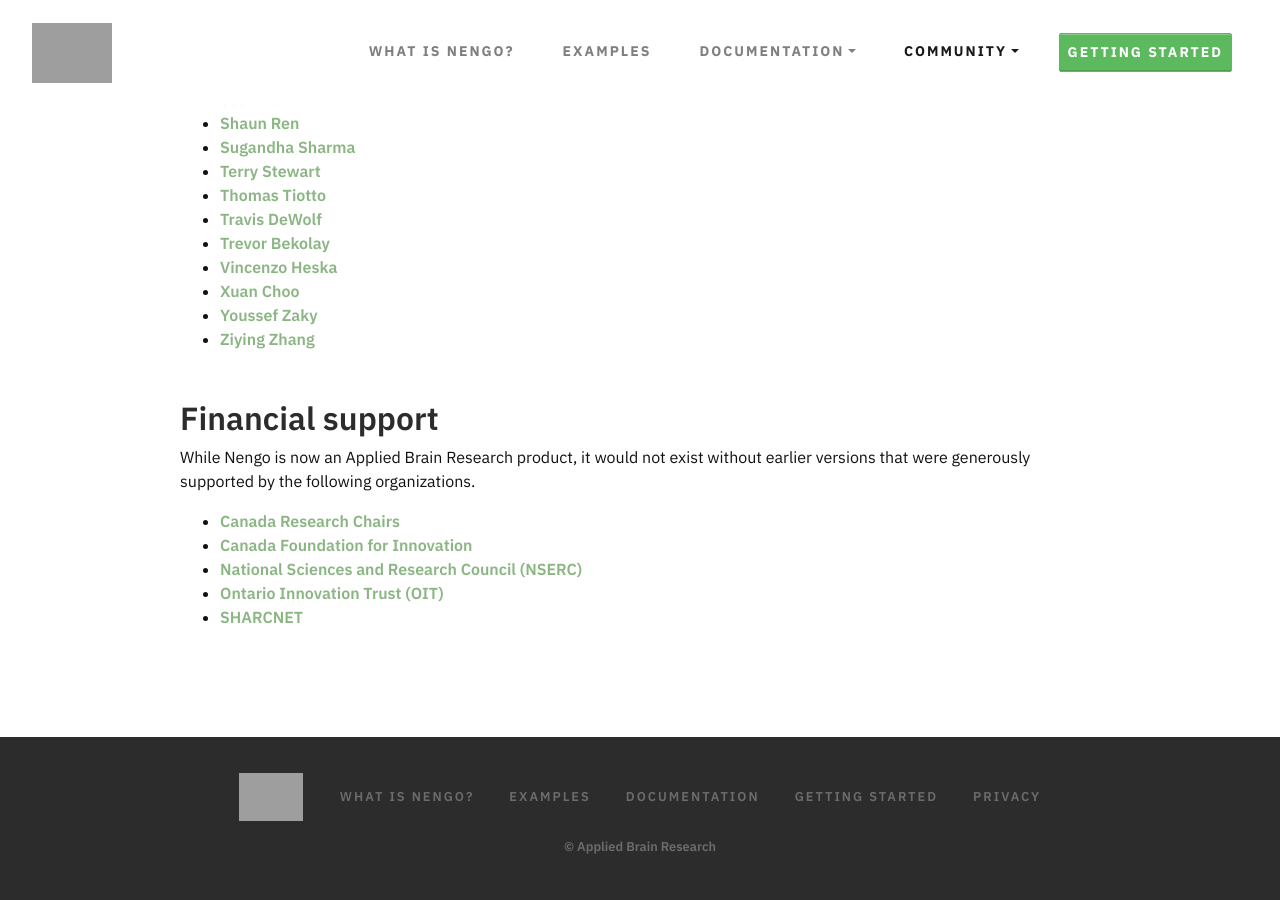
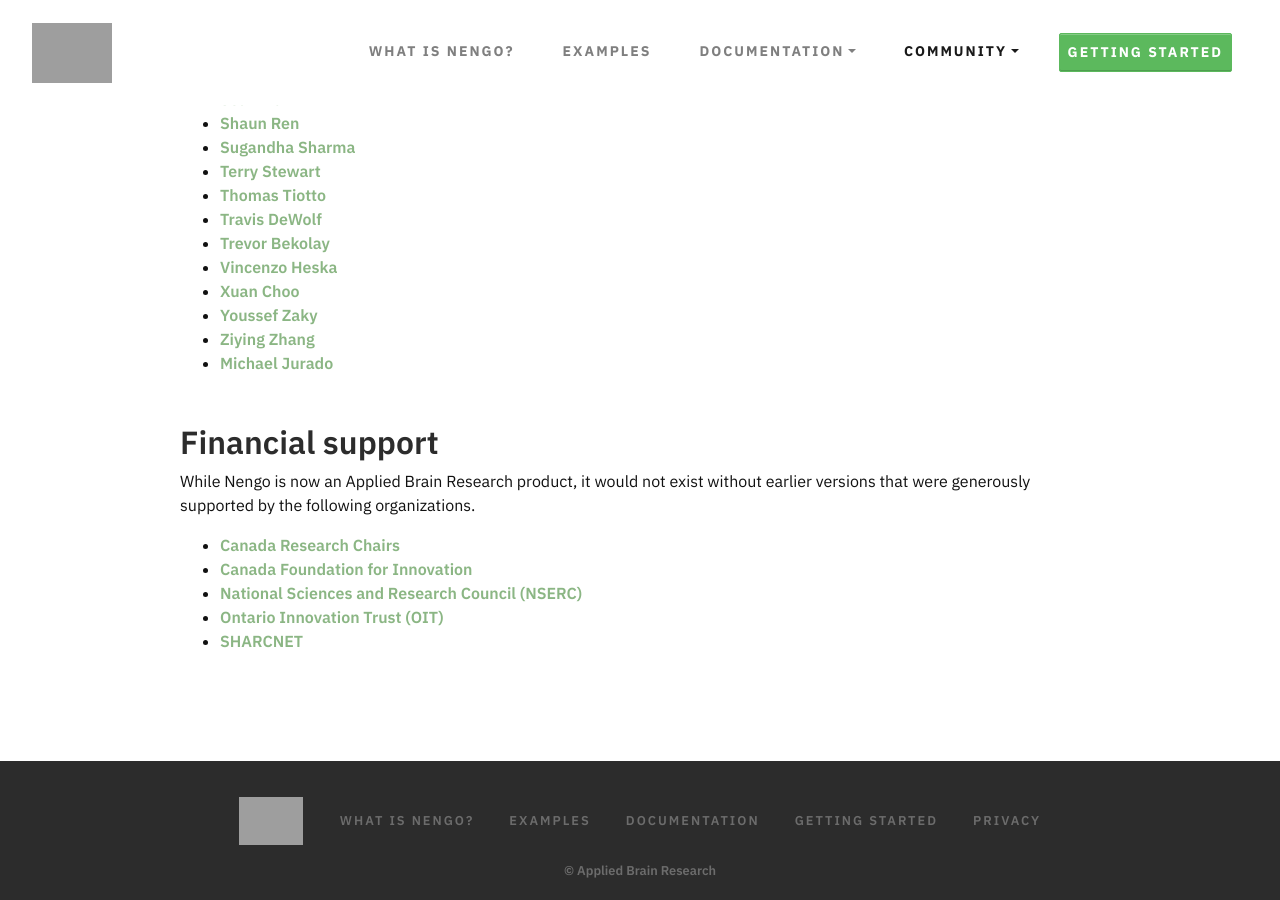
Before and after one commit to nengo/nengo.github.io, a Jekyll site: the page built from people.md, in a window 1280 px wide and 900 px high, scrolled down 1637 px. Built offline with Jekyll 4.4.1, drawn with Linux system fonts in a browser that asks for light colours; nearby versions of some CDN libraries; before the commit the page ends 2513 px from its top, so only the background shows below that; grey boxes are pictures that could not be loaded.

Commit message:
Update people.md
Added name Michael Jurado

```diff
--- a/people.md
+++ b/people.md
@@ -79,6 +79,7 @@
 - [Xuan Choo](mailto:xchoo.mainframe@gmail.com)
 - [Youssef Zaky](mailto:youssefzaky@gmail.com)
 - [Ziying Zhang](mailto:zy8zhang@uwaterloo.ca)
+- [Michael Jurado](mailto:michaeljurado42@gmail.com)
 
 ## Financial support
 
```
